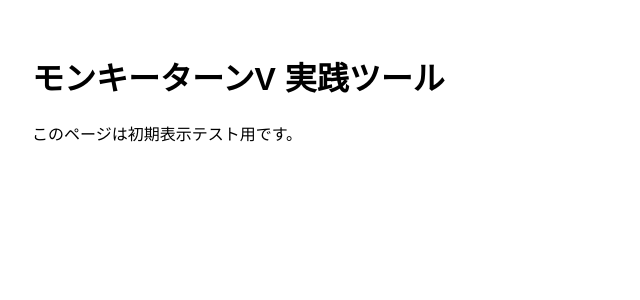
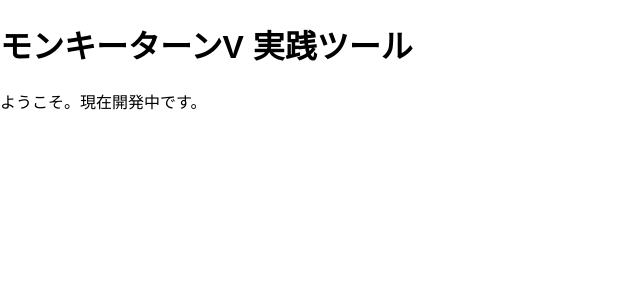
Before and after one commit to Yuichi-Mototsugu/monkeyturn-v-tool, a Next.js app: page / in a window 1280 px wide. Shown: the top 300 px of the page, without its empty margins (0-640 px from the left). Built offline with nearby package versions, Linux system fonts and the light colour scheme.

Commit message:
Update page.tsx

```diff
--- a/app/page.tsx
+++ b/app/page.tsx
@@ -1,8 +1,9 @@
+// app/page.tsx
 export default function Home() {
   return (
-    <main style={{ padding: "2rem", fontFamily: "sans-serif" }}>
+    <main>
       <h1>モンキーターンV 実践ツール</h1>
-      <p>このページは初期表示テスト用です。</p>
+      <p>ようこそ。現在開発中です。</p>
     </main>
   );
 }
```
